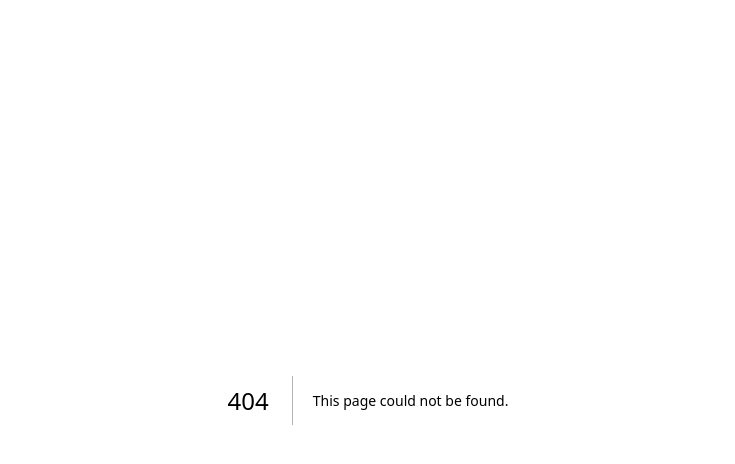
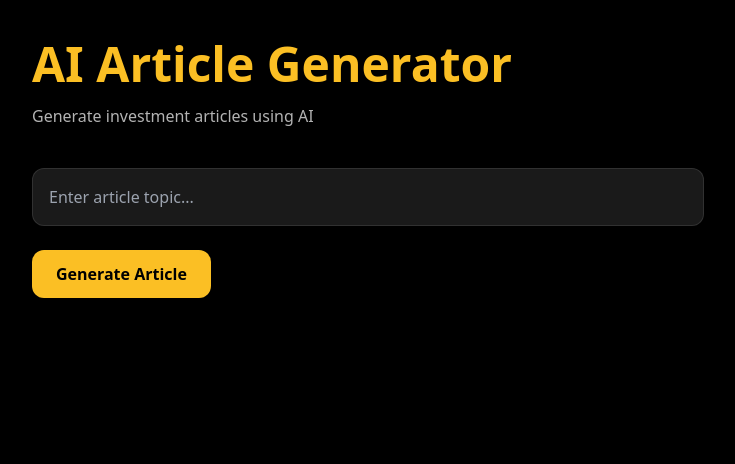
Before and after one commit to lizhijie9413-art/knowledge-investment-site, a Next.js app in the folder knowledge-investment-site/: page /admin in a window 1280 px wide. Before the commit this address had no page. Shown: the top 464 px of the page, without its empty margins (272-1007 px from the left). Built offline with nearby package versions, Linux system fonts and the light colour scheme.

Commit message:
Create page.tsx

```diff
--- /dev/null
+++ b/knowledge-investment-site/app/admin/page.tsx
@@ -0,0 +1,78 @@
+"use client";
+
+import { useState } from "react";
+import { supabase } from "@/lib/supabase";
+
+export default function AdminPage() {
+  const [topic, setTopic] = useState("");
+  const [loading, setLoading] = useState(false);
+
+  async function generateArticle() {
+    if (!topic) return;
+
+    setLoading(true);
+
+    const title = topic;
+    const slug = topic.toLowerCase().replace(/\s+/g, "-");
+
+    const desc =
+      "AI generated investment article about " + topic;
+
+    const content = `
+${topic} is becoming one of the most discussed topics in modern investing.
+
+Many investors believe that ${topic} could play an important role in long-term wealth building.
+
+This article was automatically generated by AI.
+`;
+
+    const image =
+      "https://images.unsplash.com/photo-1518546305927-5a555bb7020d?q=80&w=1200";
+
+    await supabase.from("articles").insert([
+      {
+        slug,
+        title,
+        desc,
+        content,
+        image,
+      },
+    ]);
+
+    alert("Article created!");
+
+    setTopic("");
+    setLoading(false);
+  }
+
+  return (
+    <div className="min-h-screen bg-black text-white p-10">
+      <div className="max-w-2xl mx-auto">
+
+        <h1 className="text-5xl font-bold text-amber-400">
+          AI Article Generator
+        </h1>
+
+        <p className="mt-4 text-white/70">
+          Generate investment articles using AI
+        </p>
+
+        <input
+          value={topic}
+          onChange={(e) => setTopic(e.target.value)}
+          placeholder="Enter article topic..."
+          className="w-full mt-10 p-4 rounded-xl bg-white/10 border border-white/10"
+        />
+
+        <button
+          onClick={generateArticle}
+          disabled={loading}
+          className="mt-6 px-6 py-3 rounded-xl bg-amber-400 text-black font-bold"
+        >
+          {loading ? "Generating..." : "Generate Article"}
+        </button>
+
+      </div>
+    </div>
+  );
+}
```
